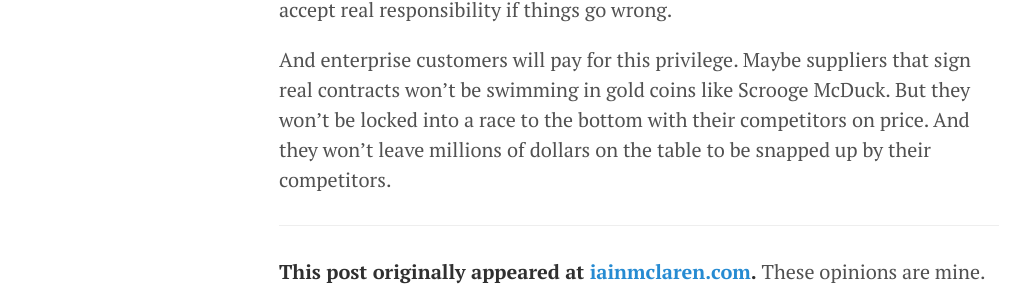
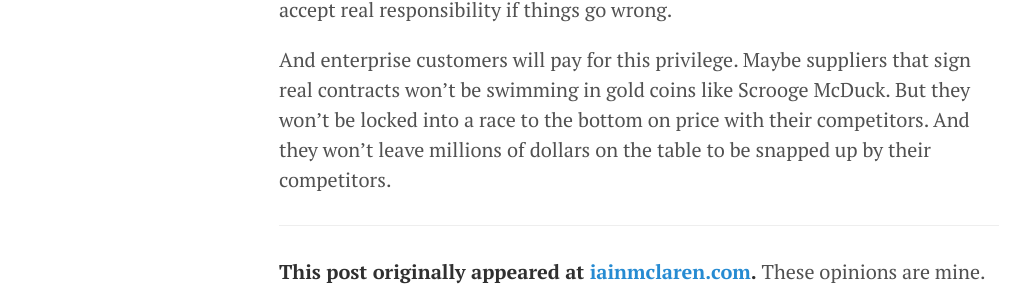
Before and after one commit to imclaren/blog, a Jekyll site: the page built from _posts/2015-02-18-enterprisecloud.md, in a window 1280 px wide and 900 px high, scrolled down 3361 px. Shown: the part 221-513 px from the top of the window, without its empty margins (1-1031 px from the left). Built offline with Jekyll 4.4.1, drawn with Linux system fonts in a browser that asks for light colours; Markdown is read by kramdown in place of the engine named in the settings.

```diff
--- a/_posts/2015-02-18-enterprisecloud.md
+++ b/_posts/2015-02-18-enterprisecloud.md
@@ -55,7 +55,7 @@ But cloud providers, for example, are now differentiating themselves along anoth
 
 Don't get me wrong.  Enterprise customers are very cost sensitive, but enterprise customers will usually favour suppliers that provide real contracts, with real service levels.  Enterprise customers will favour suppliers that are willing to accept real responsibility if things go wrong.
 
-And enterprise customers will pay for this privilege.  Maybe suppliers that sign real contracts won't be swimming in gold coins like Scrooge McDuck.  But they won't be locked into a race to the bottom with their competitors on price.  And they won't leave millions of dollars on the table to be snapped up by their competitors.
+And enterprise customers will pay for this privilege.  Maybe suppliers that sign real contracts won't be swimming in gold coins like Scrooge McDuck.  But they won't be locked into a race to the bottom on price with their competitors.  And they won't leave millions of dollars on the table to be snapped up by their competitors.
 
 ---
 
```
